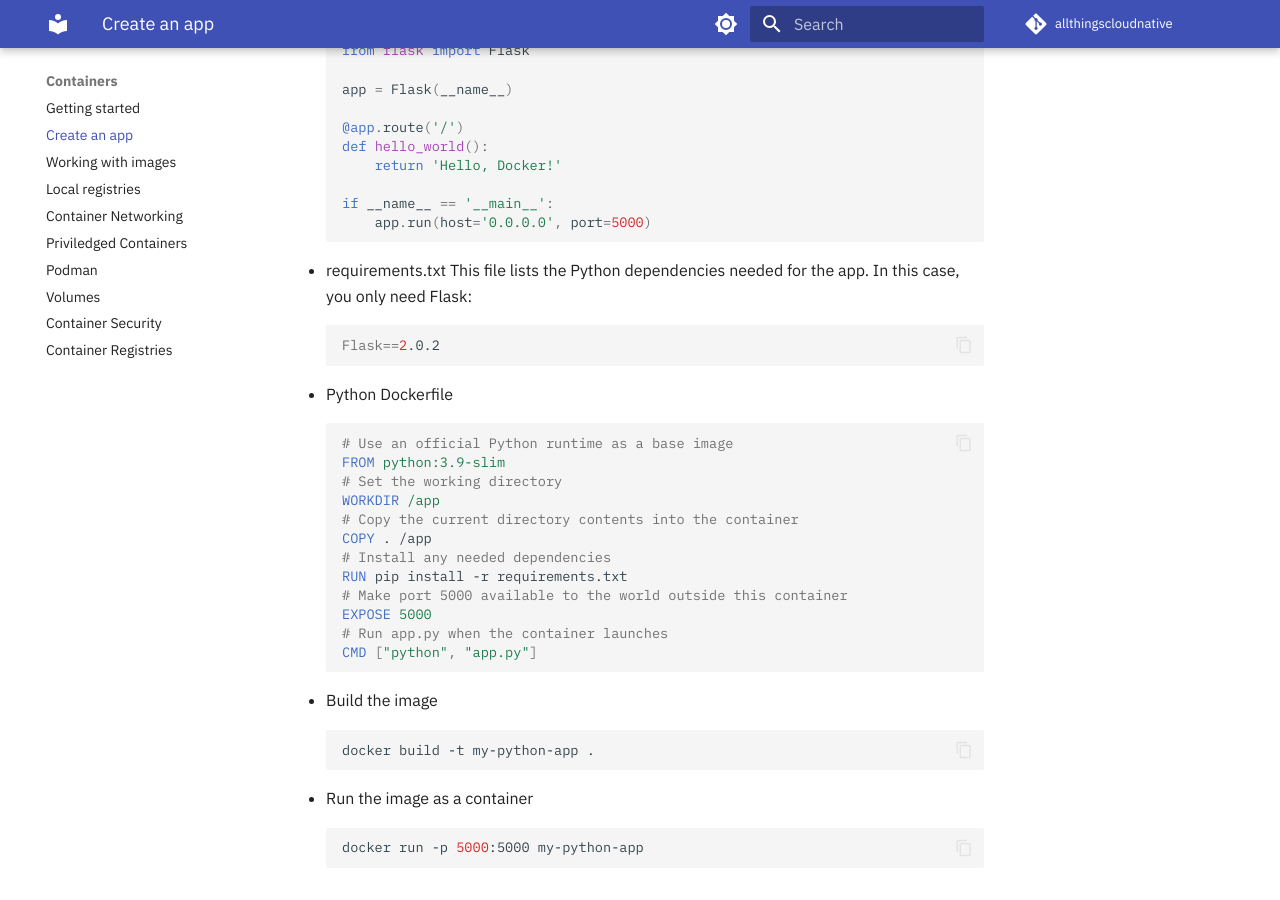
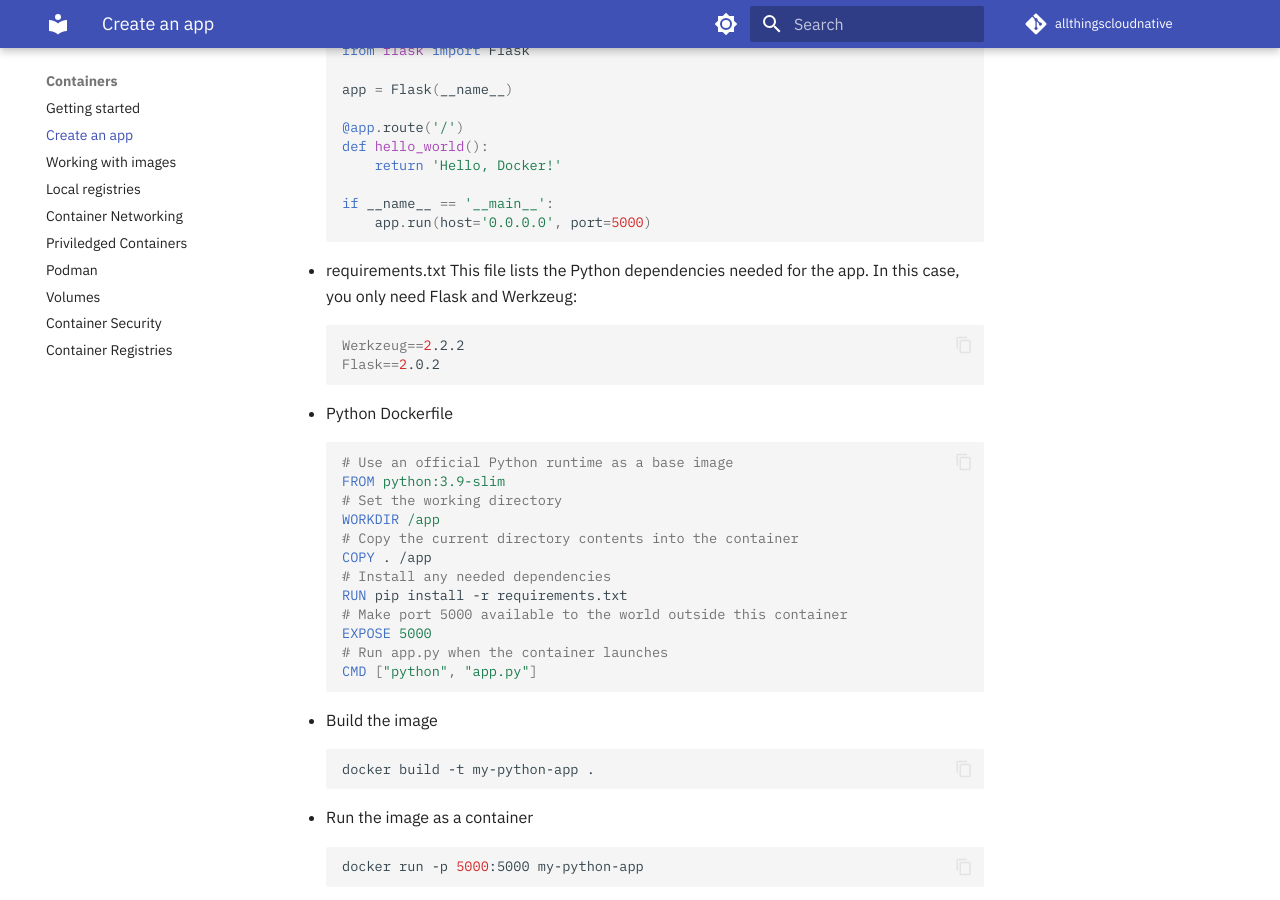
Before and after one commit to ams0/allthingscloudnative, an MkDocs documentation site: the page built from docs/containers/create-app.md, in a window 1280 px wide and 900 px high, scrolled down 2824 px. Built offline with MkDocs 1.6.1 and Material for MkDocs 9.7.7, drawn with Linux system fonts in a browser that asks for light colours; comment, search, counter and statistics services are not loaded.

Commit message:
Werkzeug

````diff
--- a/docs/containers/create-app.md
+++ b/docs/containers/create-app.md
@@ -155,9 +155,10 @@ This Flask application listens on port 5000 and returns a simple "Hello, Docker!
     ```
 
 - requirements.txt
-    This file lists the Python dependencies needed for the app. In this case, you only need Flask:
+    This file lists the Python dependencies needed for the app. In this case, you only need Flask and Werkzeug:
 
     ```makefile
+    Werkzeug==2.2.2
     Flask==2.0.2
     ```
 
````
